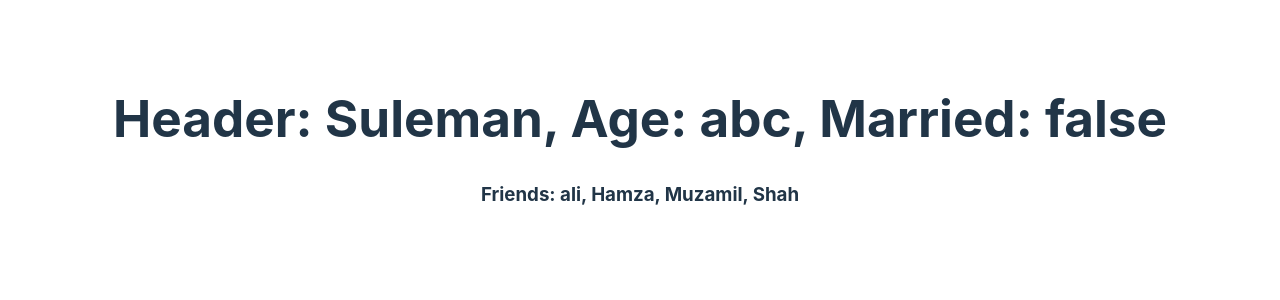
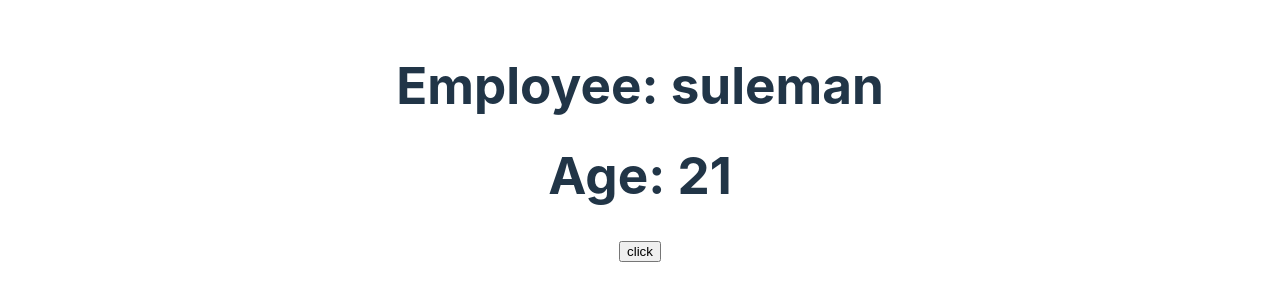
Before and after one commit to Muhammad-Sulman/ReactFirstApp, a React (Vite) app in the folder react-App1.0/: page / in a window 1280 px wide. Shown: the part 258-558 px from the top of the page. Built offline with nearby package versions, Linux system fonts and the light colour scheme.

Commit message:
16 | React State | State In React | Difference Between Props & State

```diff
--- a/react-App1.0/src/App.jsx
+++ b/react-App1.0/src/App.jsx
@@ -1,22 +1,25 @@
-import './App.css'
-import Header from './Header.jsx'
+import './App.css';
+// import Header from './Header.jsx';
 // import Sidebar from './Sidebar.jsx'
 // import Footer from './Footer.jsx'
 // import House from './House.jsx'
+import Employee from './Employee'
 
 // let a = "Hamza"
-const friends = ["ali", "Hamza", "Muzamil", "Shah"]
+// const friends = ["Ali", "Hamza", "Muzamil", "Shah"];
 
 function App() {
   return (
+    // console.error(),
     <>
+      {/* <Header name="Suleman" age="asd" isMarried={false} arr={friends} /> */}
+      {/* <House/> */}
+      {/* <Sidebar name={a} age="22"></Sidebar> */}
+      {/* <Footer name2 = {123}></Footer> */}
 
-      <Header name="Suleman" age="abc" isMarried={false} arr={friends}/>
-      {/* <House/> */}
-      {/* <Sidebar name={a}  age = "22"></Sidebar> */}
-      {/* <Footer></Footer> */}
+      <Employee name = "Suleman.." age={21} ></Employee>
     </>
-  )
+  );
 }
 
-export default App
+export default App;
--- /dev/null
+++ b/react-App1.0/src/Employee.jsx
@@ -0,0 +1,47 @@
+import React from 'react';
+
+export default class Employee extends React.Component {
+
+    state = {
+                name: "suleman",
+                age: 21
+            };
+
+    // constructor() {
+    //     super();
+    //     this.state = {
+    //         name: "suleman",
+    //         age: 21
+    //     };
+    // }
+
+    // constructor(props) {
+    //         super(props);
+    //         this.state = {
+    //             name: this.props.name,
+    //             age: this.props.age
+    //         };
+    //     }
+
+    changeState() {
+        this.setState({
+            name: "Updated Suleman",
+            // age: 25
+            age: this.state.age + 1
+        });
+    }
+
+    render() {
+        return (
+            <>
+                <h1>Employee: {this.state.name}</h1>
+                <h1>Age: {this.state.age}</h1>
+                <input
+                    type="button"
+                    value="click"
+                    onClick={() => this.changeState()}
+                />
+            </>
+        );
+    }
+}
```
Also changed, not shown: react-App1.0/src/Footer.jsx (+22 -5 lines).
